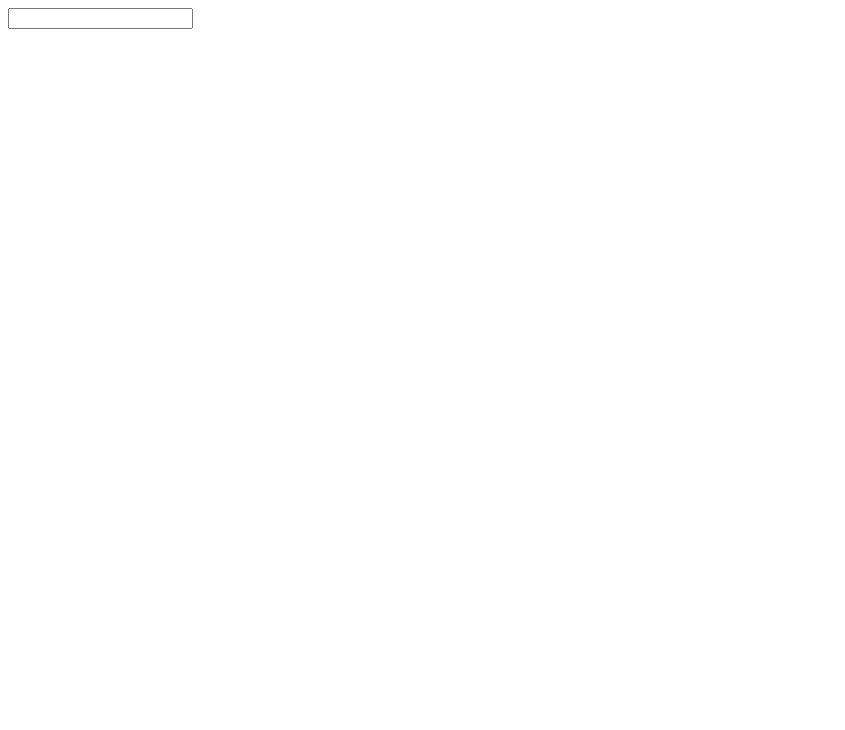
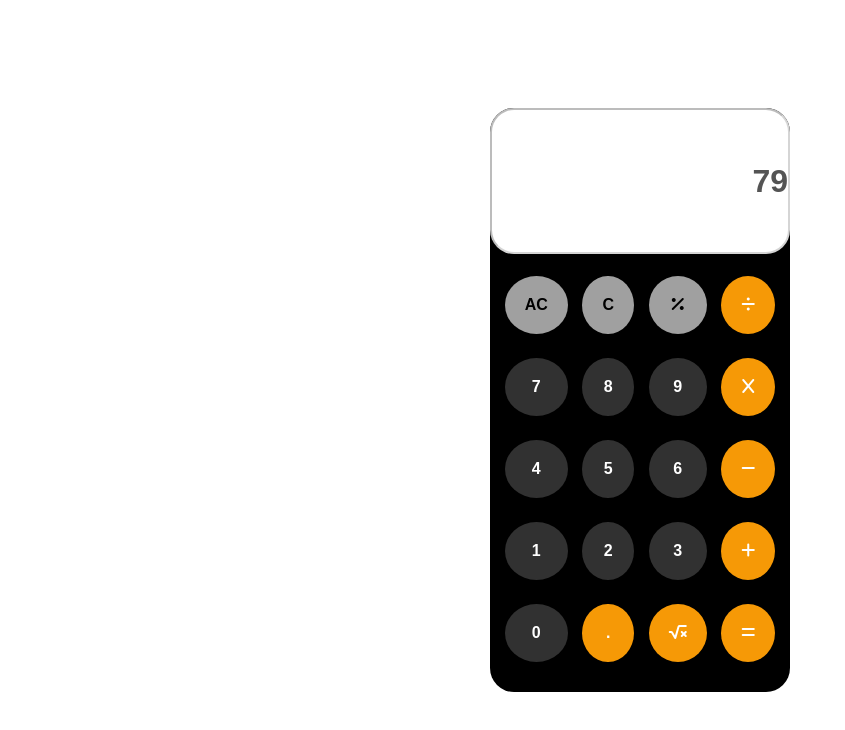
Before and after one commit to Olayinka-Ayode/calculator-js, a plain HTML site: page index.html in a window 1280 px wide. Shown: the whole page, without its empty margins (0-845 px from the left). Drawn offline with nearby package versions, Linux system fonts and the light colour scheme; files that its build step writes are made by us from their sources.

Commit message:
completes first edition

```diff
--- /dev/null
+++ b/app.js
@@ -0,0 +1,38 @@
+const screen = document.getElementById("screen");
+const ac = document.getElementById("AC");
+const changeSign = document.getElementById("plus-minus");
+const percent = document.getElementById("percent");
+const multiply = document.getElementById("multiply");
+const divide = document.getElementById("divide");
+const minus = document.getElementById("minus");
+const plus = document.getElementById("plus");
+const sqr = document.getElementById("sqr");
+const evalu = document.getElementById("equals");
+
+screen.value += "79"
+
+function removeC(){
+    screen.value = screen.value.slice(0, screen.value.length - 1)
+}
+
+
+function onAc(){
+    screen.value = ''
+}
+
+function percentage(){
+    screen.value = screen.value / 100
+}
+
+function showValue(e){
+    screen.value += e
+}
+
+function sqRoot(){
+    screen.value = Math.sqrt(screen.value).toFixed(3)
+}
+
+function giveAnswer(){
+    calcu = screen.value.split(" ");
+    screen.value = eval(screen.value).toFixed(3)
+}
--- a/index.html
+++ b/index.html
@@ -5,11 +5,74 @@
     <meta http-equiv="X-UA-Compatible" content="IE=edge">
     <meta name="viewport" content="width=device-width, initial-scale=1.0">
     <title>Calculator</title>
-    <link rel="stylesheet" href="./main.css">
+    <link rel="stylesheet" href="./styles.css">
+    <link rel="stylesheet" href="https://cdnjs.cloudflare.com/ajax/libs/font-awesome/6.3.0/css/all.min.css" integrity="sha512-SzlrxWUlpfuzQ+pcUCosxcglQRNAq/DZjVsC0lE40xsADsfeQoEypE+enwcOiGjk/bSuGGKHEyjSoQ1zVisanQ==" crossorigin="anonymous" referrerpolicy="no-referrer" />
+    <link rel="preconnect" href="https://fonts.googleapis.com">
+    <link rel="preconnect" href="https://fonts.gstatic.com" crossorigin>
+    <link href="https://fonts.googleapis.com/css2?family=Open+Sans:wght@500;600;700&display=swap" rel="stylesheet">
+    <script src="./app.js" defer></script>
 </head>
-<body class="h-full">
-    <table class="bg-black h-96 w-72 m-auto flex justify-center items-center">
-        <input type="text">
-    </table>
+<body>
+    <div class="container">
+        <input type="text" disabled id="screen">
+        <table>
+            <div class="blockh"></div>
+            <tr class="first-row">
+                <td><div class="blockv"></div></td>
+                <th class="one-one signs" id="AC" onclick="onAc()">AC</th>
+                <td><div class="blockv"></div></td>
+                <th class="one-two signs" id="C" onclick="removeC()">C</th>
+                <td><div class="blockv"></div></td>
+                <th class="one-three signs" id="percent" onclick="percentage(); showValue('%')"><i class="fa-solid fa-percent"></i></th>
+                <td><div class="blockv"></div></td>
+                <th class="one-four symbols" id="divide" onclick="showValue(' / ')"><i class="fa-solid fa-divide"></i></th>
+                <td><div class="blockv"></div></td>
+            </tr>
+            <td><div class="blockh"></div></td>
+            <tr class="second-row">
+                <td><div class="blockv"></div></td>
+                <th class="two-one numbers" onclick="showValue(7)">7</th>
+                <td><div class="blockv"></div></td>
+                <th class="two-two numbers" onclick="showValue(8)">8</th>
+                <td><div class="blockv"></div></td>
+                <th class="two-three numbers" onclick="showValue(9)">9</th>
+                <td><div class="blockv"></div></td>
+                <th class="two-four symbols" onclick="showValue(' * ')" id="multiply"><i class="fa-solid fa-x"></i></th>
+            </tr>
+            <td><div class="blockh"></div></td>
+            <tr class="third-row">
+                <td><div class="blockv"></div></td>
+                <th class="three-one numbers" onclick="showValue(4)">4</th>
+                <td><div class="blockv"></div></td>
+                <th class="three-two numbers" onclick="showValue(5)">5</th>
+                <td><div class="blockv"></div></td>
+                <th class="three-three numbers" onclick="showValue(6)">6</th>
+                <td><div class="blockv"></div></td>
+                <th class="three-four symbols" id="minus" onclick="showValue(' - ')"><i class="fa-solid fa-minus"></i></th>
+            </tr>
+            <td><div class="blockh"></div></td>
+            <tr class="fourth-row">
+                <td><div class="blockv"></div></td>
+                <th class="four-one numbers" onclick="showValue(1)">1</th>
+                <td><div class="blockv"></div></td>
+                <th class="four-two numbers" onclick="showValue(2)">2</th>
+                <td><div class="blockv"></div></td>
+                <th class="four-three numbers" name="3" value="3" onclick="showValue(3)">3</th>
+                <td><div class="blockv"></div></td>
+                <th class="four-four symbols" id="plus" name="+" value="+" onclick="showValue(' + ')"><i class="fa-solid fa-plus"></i></th>
+            </tr>
+            <td><div class="blockh"></div></td>
+            <tr class="fifth-row">
+                <td><div class="blockv"></div></td>
+                <th class="five-one numbers" onclick="showValue('0')">0</th>
+                <td><div class="blockv"></div></td>
+                <th class="five-two symbols" onclick="showValue('.')">.</th>
+                <td><div class="blockv"></div></td>
+                <th class="five-three symbols" onclick="sqRoot()" id="sqr"><i class="fa-solid fa-square-root-alt"></i></th>
+                <td><div class="blockv"></div></td>
+                <th class="five-four symbols" id="equals" onclick="giveAnswer()"><i class="fa-solid fa-equals"></i></th>
+            </tr>
+        </table>
+    </div>
 </body>
 </html>
--- a/styles.css
+++ b/styles.css
@@ -1,3 +1,112 @@
-@tailwind base;
-@tailwind components;
-@tailwind utilities;
+*{
+    padding: 0;
+    margin: 0;
+    box-sizing: border-box;
+    font-family: 'Open-sans', sans-serif;
+    font-weight: 700;
+    transition: 500ms all ease;
+}
+
+body{
+    height: 100vh;
+    display: flex;
+}
+
+.container{
+    background-color: #000000;
+    height: 584px;
+    /* width: fit-content; */
+    max-width: 300px;
+    /* width: 300px; */
+    margin: auto;
+    display: flex;
+    flex-direction: column;
+    border-radius: 24px;
+}
+
+input{
+    width: 100%;
+    height: 25%;
+    border-radius: 24px;
+}
+
+.first-row th{
+    width: 11.1%;
+    background-color: #A0A0A0;
+    border-radius: 50%;
+    padding: 20px;
+}
+
+.second-row th{
+    text-align: center;
+    width: 11.1%;
+    color: #FFFFFF;
+    background-color: #313131;
+    padding: 20px;
+    border-radius: 50%;
+}
+
+.third-row th{
+    text-align: center;
+    width: 11.1%;
+    color: #FFFFFF;
+    background-color: #313131;
+    padding: 20px;
+    border-radius: 50%;
+}
+
+.fourth-row th{
+    text-align: center;
+    width: 11.1%;
+    color: #FFFFFF;
+    background-color: #313131;
+    padding: 20px;
+    border-radius: 50%;
+}
+
+.fifth-row th{
+    text-align: center;
+    width: 11.1%;
+    color: #FFFFFF;
+    background-color: #313131;
+    padding: 20px;
+    border-radius: 50%;
+}
+
+.blockh{
+    height: 20px;
+    width: 100%;
+}
+
+.blockv{
+    height: 100%;
+    width: 10px;
+}
+
+.one-four, .two-four, .three-four, .four-four, .five-four, .five-two, .five-three{
+    background-color: #F69906 !important;
+    color: #FFFFFF !important;
+}
+
+.numbers:hover{
+    background-color: #A0A0A0;
+    color: #000000;
+    cursor: pointer;
+}
+
+.signs:hover{
+    background-color: #FFFFFF;
+    cursor: pointer;
+}
+
+.symbols:hover{
+    background-color: #FFFFFF !important;
+    color: #F69906 !important;
+}
+
+input{
+    width: 100%;
+    font-size: 32px;
+    text-align: right;
+    background-color: #FFFFFF;
+}
```
